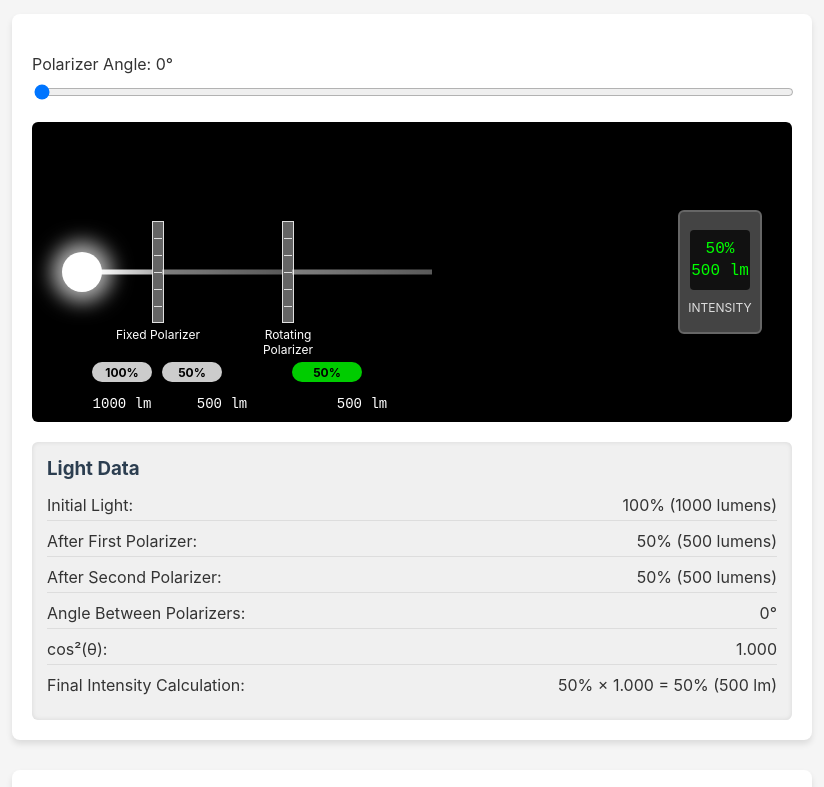
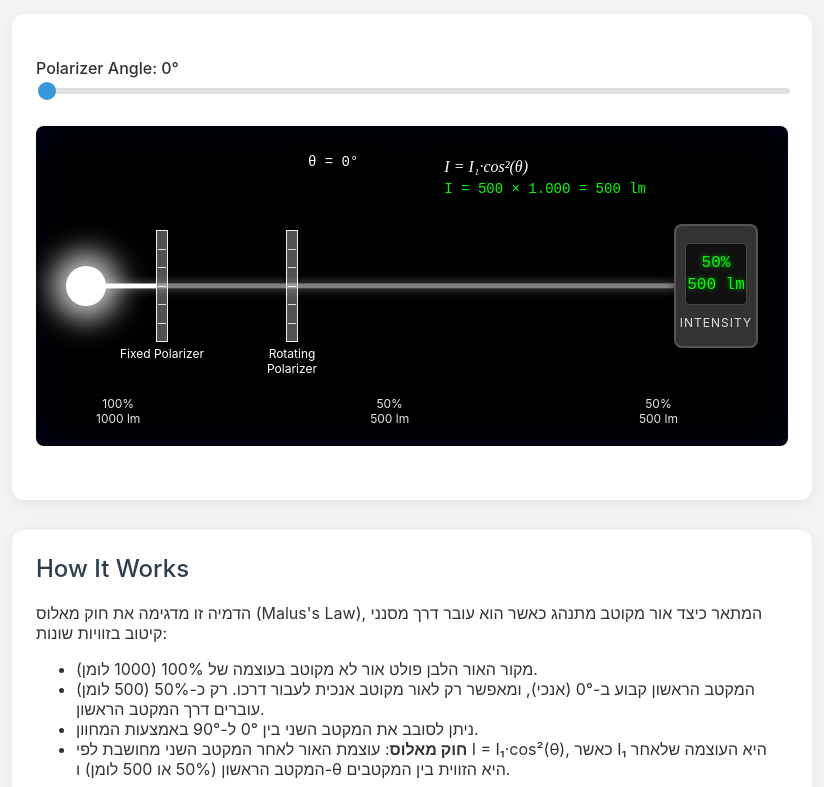
Before and after one commit to Gabrie1ol/physics, a plain HTML site: page index.html in a window 1280 px wide. Shown: the part 96-883 px from the top of the page, without its empty margins (228-1052 px from the left). Drawn offline with Linux system fonts and the light colour scheme.

Commit message:
large update

```diff
--- a/index.html
+++ b/index.html
@@ -18,13 +18,14 @@
       text-align: center;
       margin-bottom: 30px;
       color: #2c3e50;
+      font-weight: 300;
     }
 
     .simulation-container {
       background-color: white;
-      border-radius: 8px;
-      box-shadow: 0 4px 6px rgba(0, 0, 0, 0.1);
-      padding: 20px;
+      border-radius: 12px;
+      box-shadow: 0 4px 20px rgba(0, 0, 0, 0.08);
+      padding: 24px;
       margin-bottom: 20px;
     }
 
@@ -44,19 +45,42 @@
     .slider-label {
       display: flex;
       justify-content: space-between;
+      font-weight: 500;
     }
 
     input[type="range"] {
       width: 100%;
+      height: 6px;
+      -webkit-appearance: none;
+      appearance: none;
+      background: #e0e0e0;
+      border-radius: 3px;
+      outline: none;
+    }
+
+    input[type="range"]::-webkit-slider-thumb {
+      -webkit-appearance: none;
+      appearance: none;
+      width: 18px;
+      height: 18px;
+      border-radius: 50%;
+      background: #3498db;
+      cursor: pointer;
+      transition: background 0.2s;
+    }
+
+    input[type="range"]::-webkit-slider-thumb:hover {
+      background: #2980b9;
     }
 
     .simulation-stage {
       position: relative;
-      height: 300px;
+      height: 320px;
       background-color: #000;
-      border-radius: 6px;
-      margin: 20px 0;
+      border-radius: 8px;
+      margin: 30px 0;
       overflow: hidden;
+      box-shadow: inset 0 0 40px rgba(0, 0, 255, 0.1);
     }
 
     .light-source {
@@ -68,19 +92,30 @@
       height: 40px;
       background-color: white;
       border-radius: 50%;
-      box-shadow: 0 0 20px 10px rgba(255, 255, 255, 0.7);
+      box-shadow: 0 0 30px 15px rgba(255, 255, 255, 0.7);
       z-index: 1;
+      animation: pulse 2s infinite alternate;
+    }
+
+    @keyframes pulse {
+      0% {
+        box-shadow: 0 0 20px 10px rgba(255, 255, 255, 0.6);
+      }
+      100% {
+        box-shadow: 0 0 30px 15px rgba(255, 255, 255, 0.8);
+      }
     }
 
     .polarizer {
       position: absolute;
       top: 50%;
       width: 10px;
-      height: 100px;
-      background-color: rgba(200, 200, 200, 0.5);
-      border: 1px solid rgba(255, 255, 255, 0.8);
+      height: 110px;
+      background-color: rgba(200, 200, 200, 0.4);
+      border: 1px solid rgba(255, 255, 255, 0.9);
       transform: translateY(-50%);
       z-index: 2;
+      transition: background-color 0.3s;
     }
 
     .polarizer-1 {
@@ -96,25 +131,21 @@
       height: 5px;
       top: 50%;
       transform: translateY(-50%);
-      background: linear-gradient(to right, rgba(255, 255, 255, 1), rgba(255, 255, 255, 0.7));
       z-index: 0;
+      transition: background 0.5s;
     }
 
-    .beam-1 {
+    /* Full beam that spans the entire length */
+    .full-beam {
       left: 60px;
-      width: 60px;
-    }
-
-    .beam-2 {
-      left: 130px;
-      width: 120px;
-      opacity: 0.5; /* 50% intensity after first polarizer */
-    }
-
-    .beam-3 {
-      left: 260px;
-      width: 140px;
-      opacity: 0.5; /* Will be updated dynamically */
+      right: 110px; /* Ending before the light meter */
+      background: linear-gradient(to right,
+        rgba(255, 255, 255, 1) 0%,
+        rgba(255, 255, 255, 1) 60px, /* Full intensity until first polarizer */
+        rgba(255, 255, 255, 0.5) 60px, /* 50% after first polarizer */
+        rgba(255, 255, 255, 0.5) 190px, /* Maintain 50% until second polarizer */
+        rgba(255, 255, 255, 0.5) 190px /* Will be dynamically updated */);
+      box-shadow: 0 0 8px 2px rgba(255, 255, 255, 0.3);
     }
 
     .light-meter {
@@ -124,14 +155,15 @@
       transform: translateY(-50%);
       width: 80px;
       height: 120px;
-      background-color: #444;
-      border-radius: 6px;
-      border: 2px solid #666;
+      background-color: #333;
+      border-radius: 8px;
+      border: 2px solid #555;
       display: flex;
       flex-direction: column;
       align-items: center;
       justify-content: center;
       z-index: 3;
+      box-shadow: 0 0 10px rgba(0, 0, 0, 0.5);
     }
 
     .light-meter-display {
@@ -145,6 +177,7 @@
       justify-content: center;
       margin-bottom: 10px;
       overflow: hidden;
+      border: 1px solid #444;
     }
 
     .light-intensity {
@@ -153,22 +186,26 @@
       color: #0f0;
       line-height: 1.4;
       text-align: center;
+      text-shadow: 0 0 5px rgba(0, 255, 0, 0.7);
+      transition: color 0.3s;
     }
 
     .light-meter-label {
       font-size: 12px;
       color: #ddd;
       text-transform: uppercase;
+      letter-spacing: 1px;
     }
 
     .polarizer-label {
       position: absolute;
-      top: 105px;
+      top: 115px;
       color: white;
       font-size: 12px;
       text-align: center;
       width: 100px;
       left: -45px;
+      text-shadow: 0 0 3px rgba(0, 0, 0, 0.8);
     }
 
     .polarizer-lines {
@@ -179,6 +216,7 @@
       flex-direction: column;
       justify-content: space-evenly;
       align-items: center;
+      transition: transform 0.3s;
     }
 
     .polarizer-line {
@@ -189,96 +227,67 @@
 
     .explanation {
       background-color: white;
-      border-radius: 8px;
-      box-shadow: 0 4px 6px rgba(0, 0, 0, 0.1);
-      padding: 20px;
+      border-radius: 12px;
+      box-shadow: 0 4px 20px rgba(0, 0, 0, 0.08);
+      padding: 24px;
       margin-top: 30px;
     }
 
     .explanation h2 {
       margin-top: 0;
       color: #2c3e50;
+      font-weight: 500;
     }
 
-    .light-strength-indicator {
+    .intensity-indicators {
       position: absolute;
-      bottom: 40px;
-      height: 20px;
+      bottom: 20px;
+      left: 60px;
+      right: 110px;
       display: flex;
-      align-items: center;
-      justify-content: center;
-      color: black;
-      font-size: 12px;
-      font-weight: bold;
-      border-radius: 10px;
+      justify-content: space-between;
     }
 
-    .strength-indicator-1 {
-      left: 60px;
-      width: 60px;
-      background-color: rgba(255, 255, 255, 0.8);
+    .intensity-indicator {
+      display: flex;
+      flex-direction: column;
+      align-items: center;
+      color: rgba(255, 255, 255, 0.9);
+      font-size: 12px;
+      text-shadow: 0 0 2px rgba(0, 0, 0, 1);
     }
 
-    .strength-indicator-2 {
-      left: 130px;
-      width: 60px; /* 50% of original width to show reduction */
-      background-color: rgba(255, 255, 255, 0.8);
+    .formula-display {
+      position: absolute;
+      top: 20px;
+      right: 130px;
+      background-color: rgba(0, 0, 0, 0.7);
+      padding: 12px;
+      border-radius: 8px;
+      color: white;
+      font-family: 'Times New Roman', serif;
+      font-style: italic;
+      font-size: 16px;
     }
 
-    .strength-indicator-3 {
-      left: 260px;
-      width: 70px; /* Will be updated dynamically */
-      background-color: rgba(255, 255, 255, 0.8);
+    .formula-result {
+      margin-top: 5px;
+      font-family: monospace;
+      font-style: normal;
+      font-size: 14px;
+      color: #00ff00;
     }
 
-    .numeric-display {
+    .angle-display {
       position: absolute;
-      bottom: 10px;
+      top: 20px;
+      left: 260px;
+      background-color: rgba(0, 0, 0, 0.7);
+      padding: 8px 12px;
+      border-radius: 8px;
+      color: white;
       font-family: monospace;
-      color: white;
       font-size: 14px;
-      text-align: center;
-    }
-
-    .numeric-display-1 {
-      left: 60px;
-      width: 60px;
-    }
-
-    .numeric-display-2 {
-      left: 160px;
-      width: 60px;
-    }
-
-    .numeric-display-3 {
-      left: 300px;
-      width: 60px;
-    }
-
-    .data-panel {
-      margin-top: 20px;
-      padding: 15px;
-      background-color: #f0f0f0;
-      border-radius: 6px;
-      box-shadow: inset 0 0 5px rgba(0, 0, 0, 0.1);
-    }
-
-    .data-panel h3 {
-      margin-top: 0;
-      margin-bottom: 10px;
-      color: #2c3e50;
-    }
-
-    .data-row {
-      display: flex;
-      justify-content: space-between;
-      margin-bottom: 5px;
-      padding: 5px 0;
-      border-bottom: 1px solid #ddd;
-    }
-
-    .data-row:last-child {
-      border-bottom: none;
     }
   </style>
 </head>
@@ -298,9 +307,8 @@
     <div class="simulation-stage">
       <div class="light-source"></div>
 
-      <div class="light-beam beam-1"></div>
-      <div class="light-strength-indicator strength-indicator-1">100%</div>
-      <div class="numeric-display numeric-display-1">1000 lm</div>
+      <!-- Single continuous beam -->
+      <div class="light-beam full-beam" id="continuous-beam"></div>
 
       <div class="polarizer polarizer-1">
         <div class="polarizer-lines">
@@ -313,10 +321,6 @@
         <div class="polarizer-label">Fixed Polarizer</div>
       </div>
 
-      <div class="light-beam beam-2" id="middle-beam"></div>
-      <div class="light-strength-indicator strength-indicator-2" id="middle-strength">50%</div>
-      <div class="numeric-display numeric-display-2" id="middle-numeric">500 lm</div>
-
       <div class="polarizer polarizer-2" id="rotating-polarizer">
         <div class="polarizer-lines" id="rotating-lines">
           <div class="polarizer-line"></div>
@@ -328,73 +332,61 @@
         <div class="polarizer-label">Rotating Polarizer</div>
       </div>
 
-      <div class="light-beam beam-3" id="final-beam"></div>
-      <div class="light-strength-indicator strength-indicator-3" id="final-strength">50%</div>
-      <div class="numeric-display numeric-display-3" id="final-numeric">500 lm</div>
-
       <div class="light-meter">
         <div class="light-meter-display">
           <div class="light-intensity" id="intensity-value">50%<br>500 lm</div>
         </div>
         <div class="light-meter-label">Intensity</div>
       </div>
-    </div>
 
-    <div class="data-panel">
-      <h3>Light Data</h3>
-      <div class="data-row">
-        <span>Initial Light:</span>
-        <span>100% (1000 lumens)</span>
+      <div class="intensity-indicators">
+        <div class="intensity-indicator">
+          <div>100%</div>
+          <div>1000 lm</div>
+        </div>
+        <div class="intensity-indicator">
+          <div>50%</div>
+          <div>500 lm</div>
+        </div>
+        <div class="intensity-indicator">
+          <div id="final-intensity">50%</div>
+          <div id="final-lumens">500 lm</div>
+        </div>
       </div>
-      <div class="data-row">
-        <span>After First Polarizer:</span>
-        <span>50% (500 lumens)</span>
+
+      <div class="formula-display">
+        I = I₁·cos²(θ)
+        <div class="formula-result" id="malus-calculation">I = 500 × 1.000 = 500 lm</div>
       </div>
-      <div class="data-row">
-        <span>After Second Polarizer:</span>
-        <span id="final-intensity-data">50% (500 lumens)</span>
-      </div>
-      <div class="data-row">
-        <span>Angle Between Polarizers:</span>
-        <span id="angle-data">0°</span>
-      </div>
-      <div class="data-row">
-        <span>cos²(θ):</span>
-        <span id="cosine-data">1.000</span>
-      </div>
-      <div class="data-row">
-        <span>Final Intensity Calculation:</span>
-        <span id="calculation-data">50% × 1.000 = 50% (500 lm)</span>
+
+      <div class="angle-display" id="angle-display">
+        θ = 0°
       </div>
     </div>
   </div>
 
   <div class="explanation">
     <h2>How It Works</h2>
-    <p>הדמיה זו מדגימה כיצד אור מקוטב מתנהג כאשר הוא עובר דרך מסנני קיטוב בזוויות שונות:</p>
+    <p>הדמיה זו מדגימה את חוק מאלוס (Malus's Law), המתאר כיצד אור מקוטב מתנהג כאשר הוא עובר דרך מסנני קיטוב בזוויות שונות:</p>
     <ul>
-      <li>מקור האור הלבן פולט אור לא מקוטב בעוצמה של 100% (1000 לומן), בדומה לנורת ליבון ביתית סטנדרטית.</li>
-      <li>המקטב הראשון קבוע ב-0° (אנכי), ומאפשר רק לאור מקוטב אנכית לעבור דרכו. מכיוון שאור לא מקוטב האנרגיה שלו מפוזרת לכל הכיוונים, רק כ-50% (500 לומן) עוברים דרך המקטב הראשון.</li>
+      <li>מקור האור הלבן פולט אור לא מקוטב בעוצמה של 100% (1000 לומן).</li>
+      <li>המקטב הראשון קבוע ב-0° (אנכי), ומאפשר רק לאור מקוטב אנכית לעבור דרכו. רק כ-50% (500 לומן) עוברים דרך המקטב הראשון.</li>
       <li>ניתן לסובב את המקטב השני בין 0° ל-90° באמצעות המחוון.</li>
-      <li>עוצמת האור לאחר המקטב השני מלווה את חוק מאלוס: I = I₁ cos²(θ), כאשר I₁ היא העוצמה שלאחר המקטב הראשון (50% או 500 לומן) ו-θ היא הזווית בין המקטבים.</li>
+      <li><strong>חוק מאלוס</strong>: עוצמת האור לאחר המקטב השני מחושבת לפי I = I₁·cos²(θ), כאשר I₁ היא העוצמה שלאחר המקטב הראשון (50% או 500 לומן) ו-θ היא הזווית בין המקטבים.</li>
     </ul>
-    <p>כאשר שני המקטבים מיושרים (0°), האור המרבי עובר דרך המקטב השני (50% או 500 לומן מהמקור). כאשר הם מאונכים (90°), שום אור לא עובר דרך המקטב השני.</p>
+    <p>כאשר שני המקטבים מיושרים (0°), עובר אור מרבי. כאשר הם מאונכים (90°), לא עובר אור כלל (extinction).</p>
   </div>
 
   <script>
     const angleSlider = document.getElementById('angle-slider');
     const angleValue = document.getElementById('angle-value');
     const intensityValue = document.getElementById('intensity-value');
-    const rotatingPolarizer = document.getElementById('rotating-polarizer');
     const rotatingLines = document.getElementById('rotating-lines');
-    const finalBeam = document.getElementById('final-beam');
-    const finalStrength = document.getElementById('final-strength');
-    const finalNumeric = document.getElementById('final-numeric');
-    const finalIntensityData = document.getElementById('final-intensity-data');
-    const angleData = document.getElementById('angle-data');
-    const cosineData = document.getElementById('cosine-data');
-    const calculationData = document.getElementById('calculation-data');
-    const middleNumeric = document.getElementById('middle-numeric');
+    const continuousBeam = document.getElementById('continuous-beam');
+    const finalIntensity = document.getElementById('final-intensity');
+    const finalLumens = document.getElementById('final-lumens');
+    const malusCalculation = document.getElementById('malus-calculation');
+    const angleDisplay = document.getElementById('angle-display');
 
     // Initial light source in lumens (similar to a standard light bulb)
     const initialLumens = 1000;
@@ -409,47 +401,49 @@
     function updateSimulation() {
       const angle = parseInt(angleSlider.value);
       angleValue.textContent = angle + '°';
-      angleData.textContent = angle + '°';
+      angleDisplay.textContent = `θ = ${angle}°`;
 
       // Rotate the second polarizer
       rotatingLines.style.transform = `rotate(${angle}deg)`;
 
       // Calculate light intensity using Malus's Law
       const cosineSquared = Math.cos(angle * Math.PI / 180) ** 2;
-      const finalIntensity = initialIntensity * cosineSquared;
-      const finalIntensityPercent = Math.round(finalIntensity * 100);
-      const finalLumens = Math.round(afterFirstPolarizer * cosineSquared);
+      const finalIntensityValue = initialIntensity * cosineSquared;
+      const finalIntensityPercent = Math.round(finalIntensityValue * 100);
+      const finalLumensValue = Math.round(afterFirstPolarizer * cosineSquared);
       const cosineSquaredThreeDecimal = cosineSquared.toFixed(3);
 
+      // Update the continuous beam gradient
+      continuousBeam.style.background = `linear-gradient(to right,
+        rgba(255, 255, 255, 1) 0%,
+        rgba(255, 255, 255, 1) 60px,
+        rgba(255, 255, 255, 0.5) 60px,
+        rgba(255, 255, 255, 0.5) 190px,
+        rgba(255, 255, 255, ${finalIntensityValue}) 190px,
+        rgba(255, 255, 255, ${finalIntensityValue}) 100%)`;
+
       // Update intensity displays
-      intensityValue.innerHTML = `${finalIntensityPercent}%<br>${finalLumens} lm`;
-      finalStrength.textContent = finalIntensityPercent + '%';
-      finalNumeric.textContent = finalLumens + ' lm';
-      finalIntensityData.textContent = `${finalIntensityPercent}% (${finalLumens} lumens)`;
-      cosineData.textContent = cosineSquaredThreeDecimal;
-      calculationData.textContent = `50% × ${cosineSquaredThreeDecimal} = ${finalIntensityPercent}% (${finalLumens} lm)`;
+      intensityValue.innerHTML = `${finalIntensityPercent}%<br>${finalLumensValue} lm`;
+      finalIntensity.textContent = finalIntensityPercent + '%';
+      finalLumens.textContent = finalLumensValue + ' lm';
 
-      // Update light beam opacity
-      finalBeam.style.opacity = finalIntensity;
-
-      // Update strength indicator width based on intensity
-      // The max width should be 70px (half of original 140px for 50% max intensity)
-      const maxWidth = 70;
-      finalStrength.style.width = (maxWidth * cosineSquared) + 'px';
+      // Update Malus's Law calculation
+      malusCalculation.textContent = `I = 500 × ${cosineSquaredThreeDecimal} = ${finalLumensValue} lm`;
 
       // Update colors based on intensity relative to the maximum possible (50%)
       const relativeIntensity = finalIntensityPercent / 50; // normalize to 0-1 range
 
       if (relativeIntensity > 0.7) {
         intensityValue.style.color = '#0f0'; // Green for high intensity
-        finalStrength.style.backgroundColor = 'rgba(0, 255, 0, 0.8)';
       } else if (relativeIntensity > 0.3) {
         intensityValue.style.color = '#ff0'; // Yellow for medium intensity
-        finalStrength.style.backgroundColor = 'rgba(255, 255, 0, 0.8)';
       } else {
         intensityValue.style.color = '#f00'; // Red for low intensity
-        finalStrength.style.backgroundColor = 'rgba(255, 0, 0, 0.8)';
       }
+
+      // Also update the beam glow based on intensity
+      const glowIntensity = Math.max(0.1, finalIntensityValue * 0.5);
+      continuousBeam.style.boxShadow = `0 0 8px ${glowIntensity * 8}px rgba(255, 255, 255, ${glowIntensity})`;
     }
 
     // Initialize simulation
```
